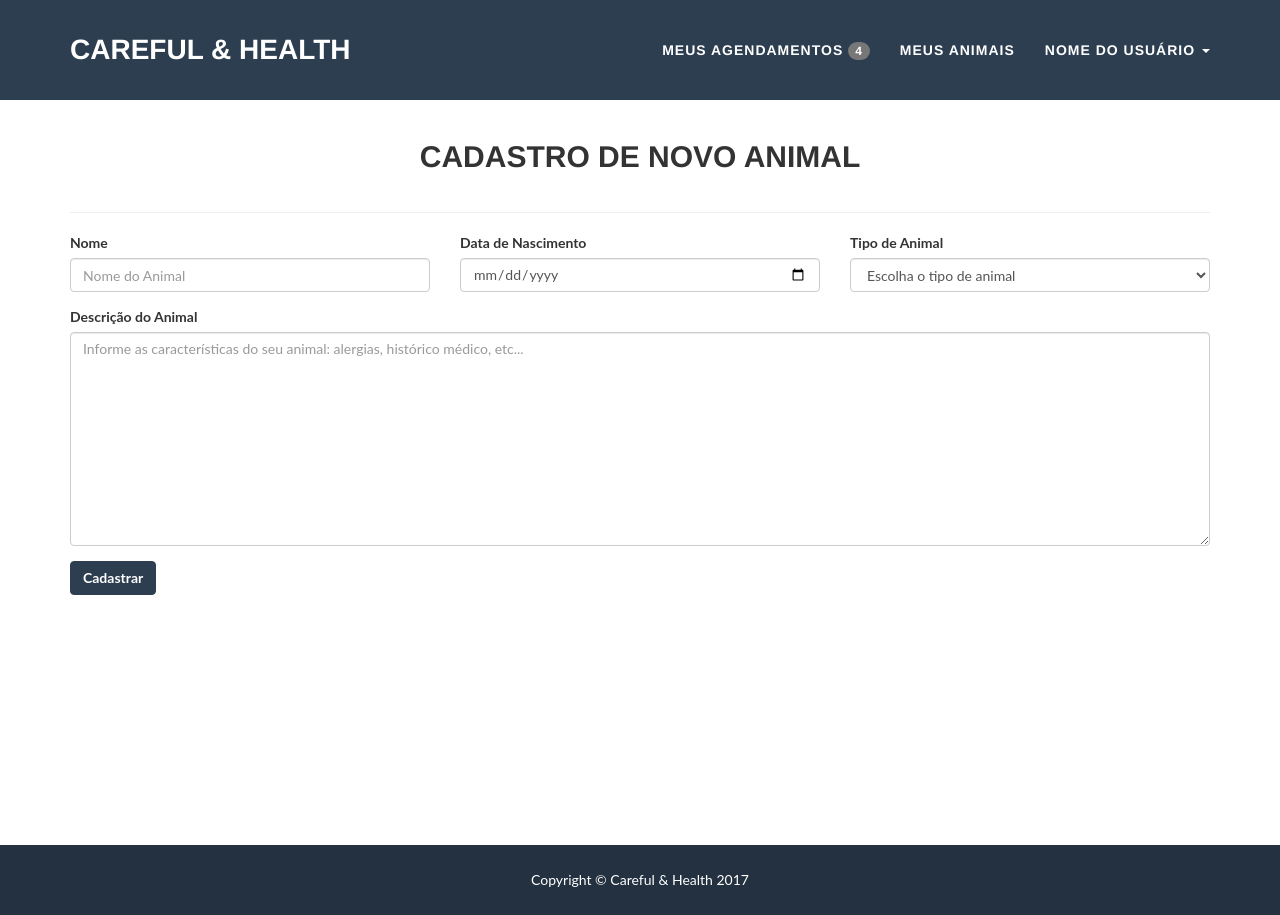
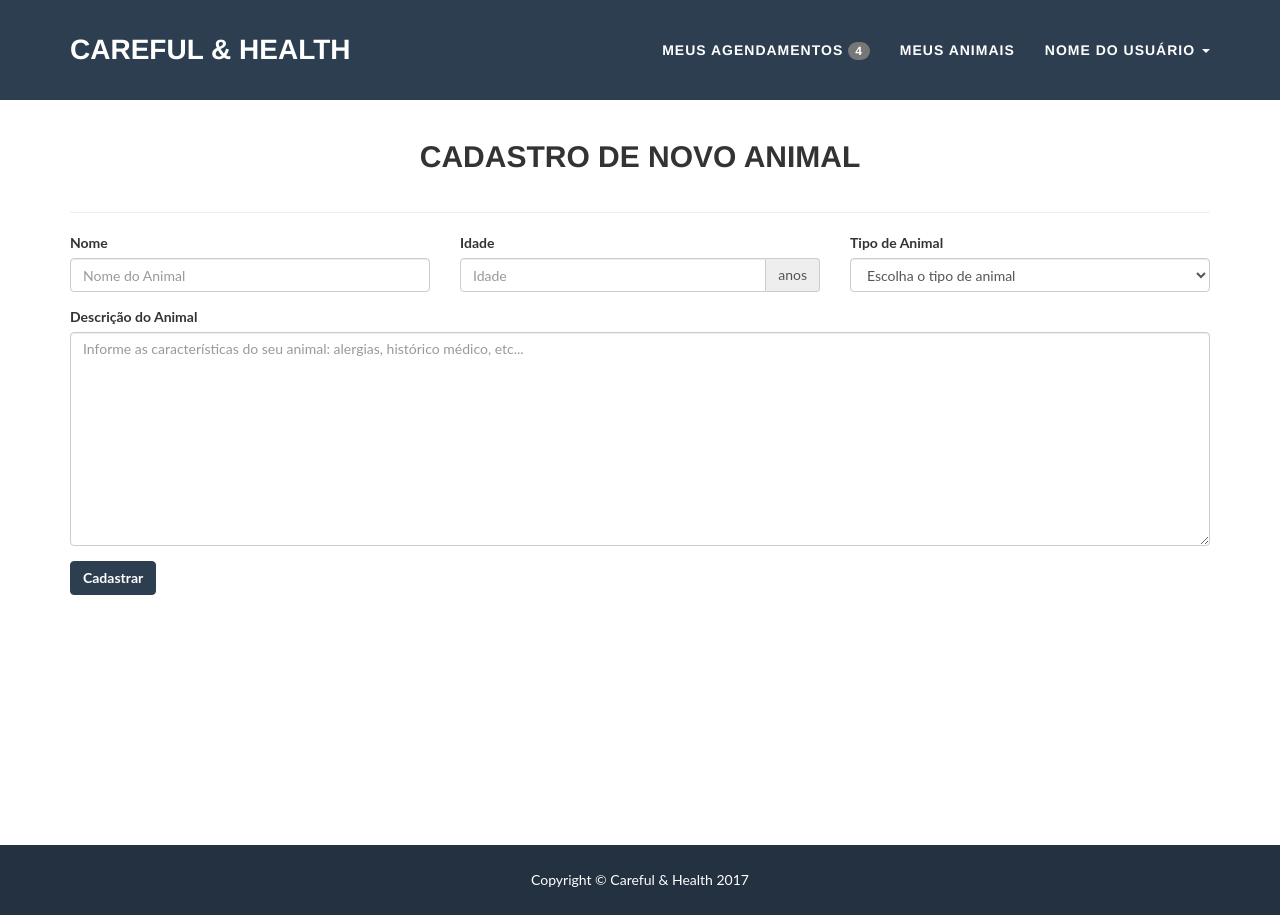
Before and after one commit to acaciaterra/CarefulAndHealth, a plain HTML site: page novoanimal.html in a window 1280 px wide. Drawn offline with Linux system fonts and the light colour scheme.

Commit message:
Adicionado input groups

```diff
--- a/novoanimal.html
+++ b/novoanimal.html
@@ -62,15 +62,16 @@
                                 </div>
                             </div>
                             <div class="col-xs-12 col-sm-12 col-md-4 col-lg-4">
-                                <div class="form-group">
-                                    <label for="datanasc">Data de Nascimento</label>
-                                    <input type="date" class="form-control" placeholder="Data de Nascimento" id="datanasc">
+                                <label for="idade">Idade</label>
+                                <div class="input-group">
+                                    <input type="text" class="form-control" placeholder="Idade" id="datanasc" aria-describedby="basic-addon2">
+                                    <span class="input-group-addon" id="basic-addon2">anos</span>
                                 </div>
                             </div>
                             <div class="col-xs-12 col-sm-12 col-md-4 col-lg-4">
                                 <div class="form-group">
                                     <label for="tipoanimal">Tipo de Animal</label>
-                                    <select class="form-control" id="tipoanimal">
+                                    <select class="form-control" id="tipoanimal" required>
                                         <option value="">Escolha o tipo de animal</option>
                                         <option value="cabra">Cabra</option>
                                         <option value="cachorro">Cachorro</option>
```
Also changed, not shown: index.html (+1 -1 lines).
